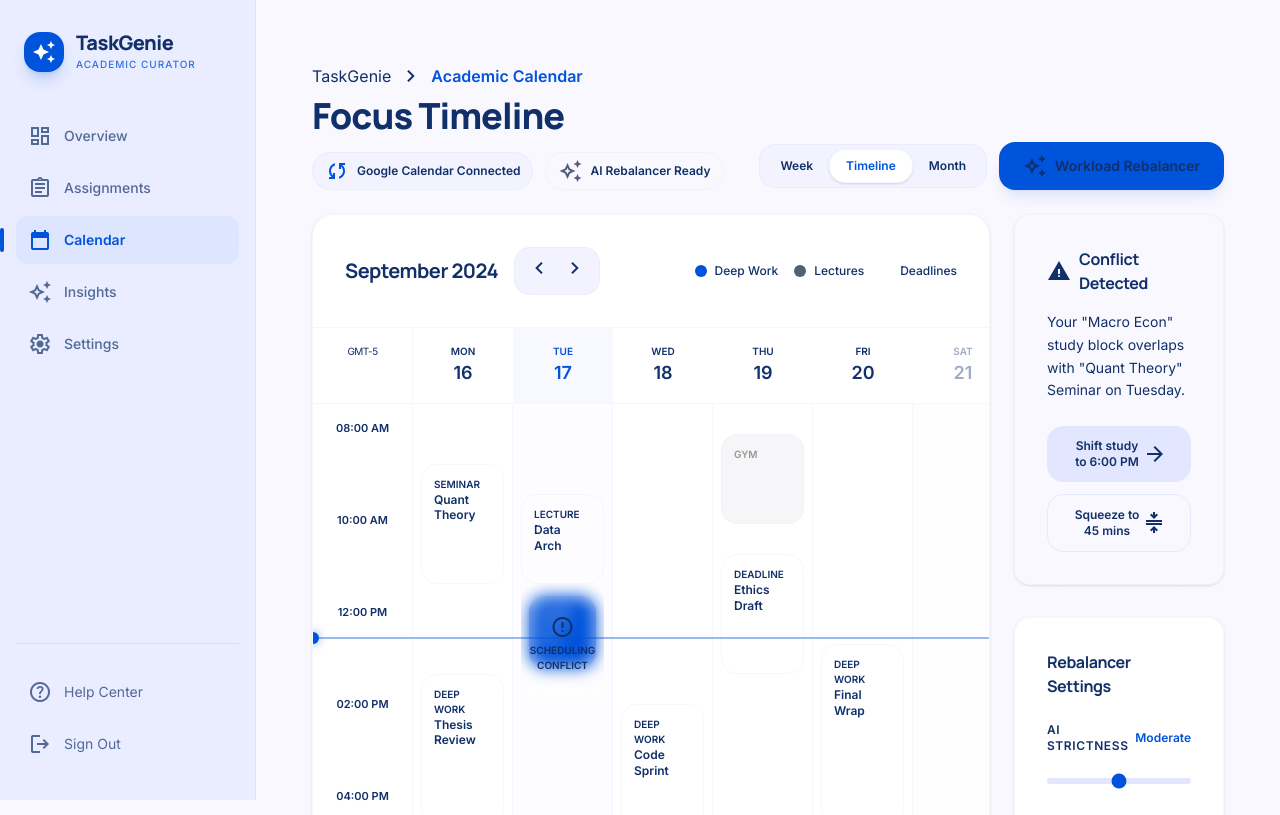
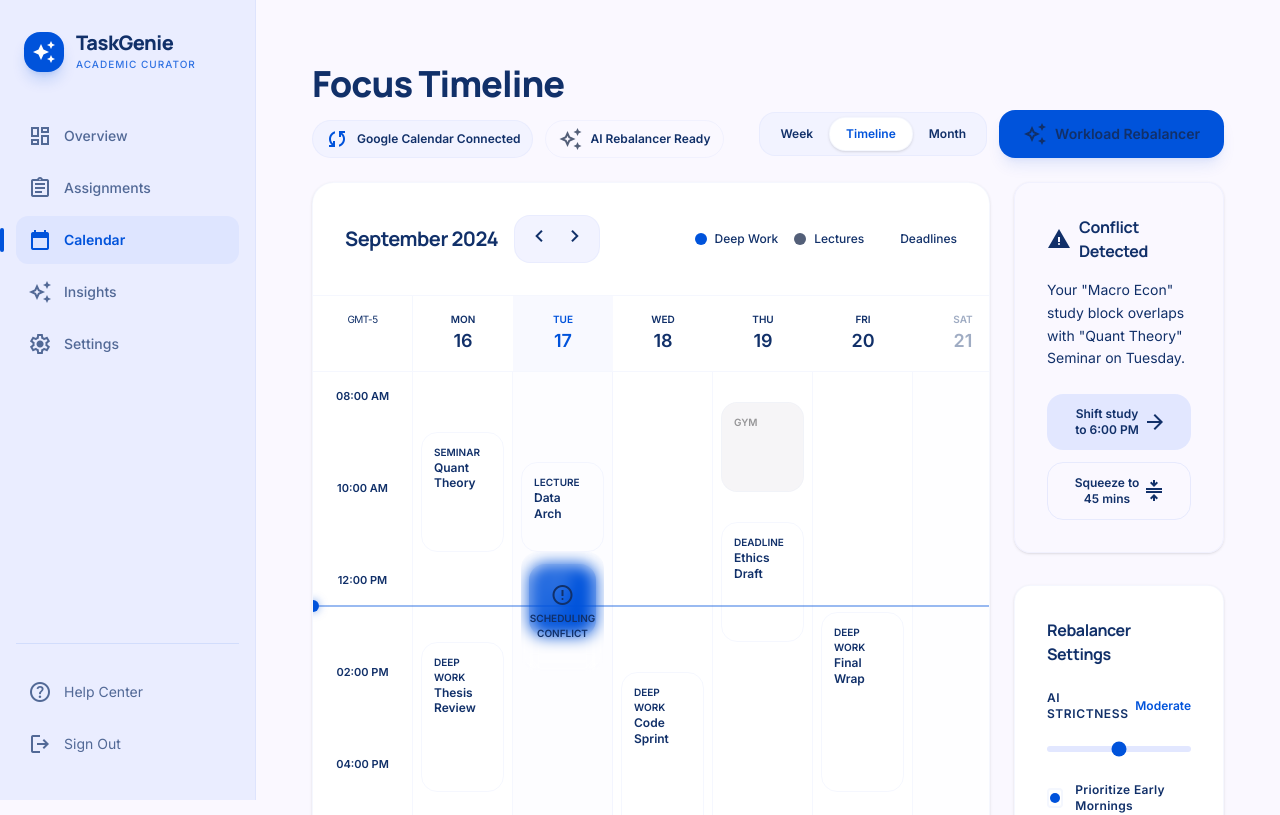
Before and after one commit to WanAdamm/task-genie, a React (Vite) app in the folder frontend/: page /dashboard/calendar in a window 1280 px wide. Shown: the top 815 px of the page. Built offline with nearby package versions, Linux system fonts and the light colour scheme.

Commit message:
removed the little nav on top left of each page

```diff
--- a/frontend/src/pages/Assignment.tsx
+++ b/frontend/src/pages/Assignment.tsx
@@ -2,16 +2,6 @@ export default function Assignment() {
   return (
     <main className="min-h-screen md:ml-64">
       <div className="mx-auto max-w-6xl px-6 pb-10 pt-24 md:px-8">
-        <nav className="mb-6 flex items-center gap-2 text-xs font-medium uppercase tracking-widest text-on-surface/50">
-          <a href="#" className="hover:text-primary">
-            Dashboard
-          </a>
-          <span className="material-symbols-outlined text-[10px]">
-            chevron_right
-          </span>
-          <span className="text-on-surface">Upload</span>
-        </nav>
-
         <div className="grid grid-cols-1 gap-6 lg:grid-cols-12">
           <div className="space-y-8 lg:col-span-7">
             <section className="rounded-xl border border-outline-variant/10 bg-surface-container-lowest p-6 shadow-sm md:p-8">
--- a/frontend/src/pages/Calendar.tsx
+++ b/frontend/src/pages/Calendar.tsx
@@ -3,16 +3,6 @@ export default function Calendar() {
     <main className="min-h-screen max-w-6xl mx-auto px-6 py-10 md:px-8">
       <header className="mb-6 flex flex-col justify-between gap-6 md:flex-row md:items-end">
         <div>
-          <nav className="mb-2 flex items-center gap-2 text-on-surface-variant">
-            <span>TaskGenie</span>
-            <span className="material-symbols-outlined text-xs">
-              chevron_right
-            </span>
-            <span className="font-semibold text-primary">
-              Academic Calendar
-            </span>
-          </nav>
-
           <h2 className="font-headline text-4xl font-extrabold tracking-tight text-on-surface">
             Focus Timeline
           </h2>
--- a/frontend/src/pages/Insights.tsx
+++ b/frontend/src/pages/Insights.tsx
@@ -4,9 +4,6 @@ export default function Insights() {
       {/* Header */}
       <div className="flex justify-between items-center">
         <div>
-          <p className="text-xs text-muted-foreground">
-            Assignments &gt; AI Roadmap
-          </p>
           <h1 className="text-3xl font-bold">Academic Curator Roadmap</h1>
         </div>
 
```
